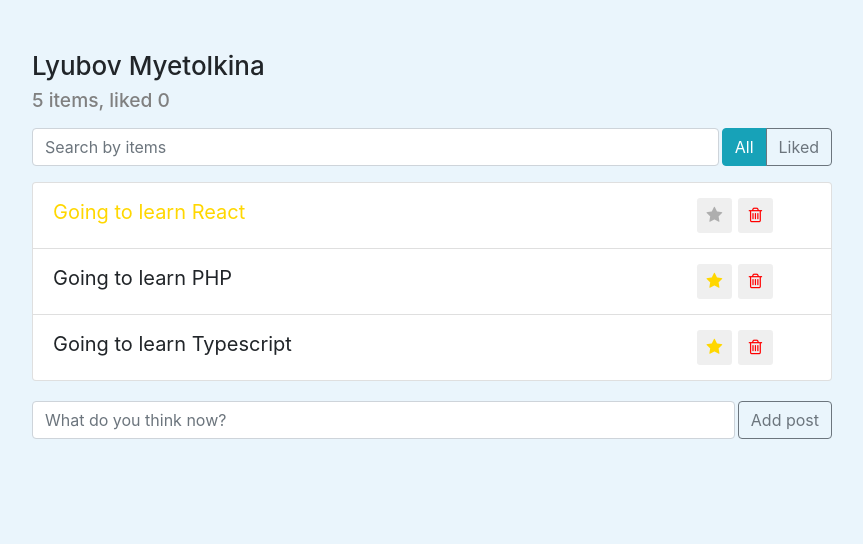
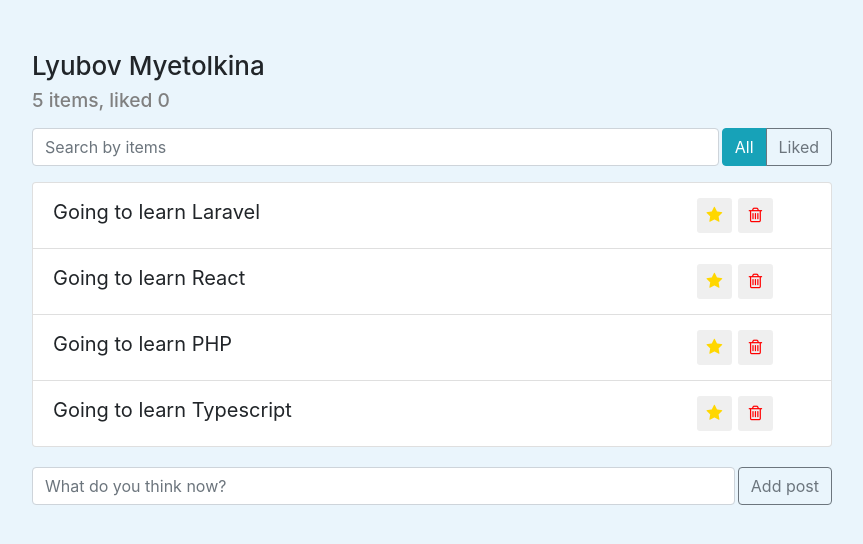
Before and after one commit to luba150278/react-ts-course, a React (Create React App) app: page / in a window 1280 px wide. Shown: the top 544 px of the page, without its empty margins (208-1071 px from the left). Built offline with nearby package versions, Linux system fonts and the light colour scheme.

Commit message:
less 1.9 was finished

```diff
--- a/src/components/app/app.tsx
+++ b/src/components/app/app.tsx
@@ -11,9 +11,10 @@ const App: React.FC = () => {
   const [todos, setTodos] = useState<ILabel[]>([]);
   useEffect(() => {
     const saved = [
-      { label: 'Going to learn React', important: true },
-      { label: 'Going to learn PHP', important: false },
-      { label: 'Going to learn Typescript', important: false },
+      { label: 'Going to learn Laravel', important: true, id: 'ad' },
+      { label: 'Going to learn React', important: true, id: 'ac' },
+      { label: 'Going to learn PHP', important: false, id: 'ab' },
+      { label: 'Going to learn Typescript', important: false, id: 'aa' },
     ];
     setTodos(saved);
   }, []);
--- a/src/components/post-list-item/post-list-item.tsx
+++ b/src/components/post-list-item/post-list-item.tsx
@@ -1,16 +1,45 @@
-import React from 'react';
+import React, { Component } from 'react';
 import { ILabel } from '../../interfaces';
 import './post-list-item.css';
 
-const PostListItem: React.FC<ILabel> = ({ label, important }) => {
+export default class PostListItem extends Component<ILabel, { important: boolean; like: boolean }> {
+  constructor(props: ILabel) {
+    super(props);
+    this.state = {
+      important: false,
+      like: false,
+    };
+    this.onImportant = this.onImportant.bind(this);
+    this.onLike = this.onLike.bind(this);
+  }
+
+  onImportant(): void {
+    this.setState(({ important }) => ({
+      important: !important,
+    }));
+  }
+
+  onLike(): void {
+    this.setState(({ like }) => ({
+      like: !like,
+    }));
+  }
+
+  render(): JSX.Element {
+    const { label } = this.props;
+    const { important, like } = this.state;
+
     let classNames = 'app-list-item d-flex justify-content-between';
     if (important) classNames += ' important';
+    if (like) classNames += ' like';
     return (
       <div className={classNames}>
-      <span className="app-list-item-label">{label}</span>
+        <span className="app-list-item-label" onClick={this.onLike}>
+          {label}
+        </span>
 
         <div className="d-flex item-buttons">
-        <button className="btn-star btn-sm">
+          <button className="btn-star btn-sm" onClick={this.onImportant}>
             <i className="fa fa-star" />
           </button>
           <button className="btn-trash btn-sm">
@@ -20,6 +49,5 @@ const PostListItem: React.FC<ILabel> = ({ label, important }) => {
         </div>
       </div>
     );
-};
-
-export default PostListItem;
+  }
+}
--- a/src/components/post-list/post-list.tsx
+++ b/src/components/post-list/post-list.tsx
@@ -7,11 +7,14 @@ type TodoListProps = {
 };
 
 const PostList: React.FC<TodoListProps> = ({ todos }) => {
-  const elements = todos.map((item: ILabel) => (
-    <li className="list-group-item">
-      <PostListItem {...item} />
-    </li>
-  ));
+  const elements = todos.map((item: ILabel) => {
+    const { id, ...itemProps } = item;
+    return (
+      <li key={id} className="list-group-item">
+        <PostListItem {...itemProps} />
+      </li>
+    );
+  });
   return (
     <div className="btn-group d-flex w-100">
       <ul className="app-list list-group w-100">{elements}</ul>
--- a/src/interfaces.ts
+++ b/src/interfaces.ts
@@ -1,4 +1,5 @@
 export interface ILabel {
+  id?: string;
   label: string;
   important?: boolean;
 }
```
Lines whose indentation alone changed are shown as unchanged.
